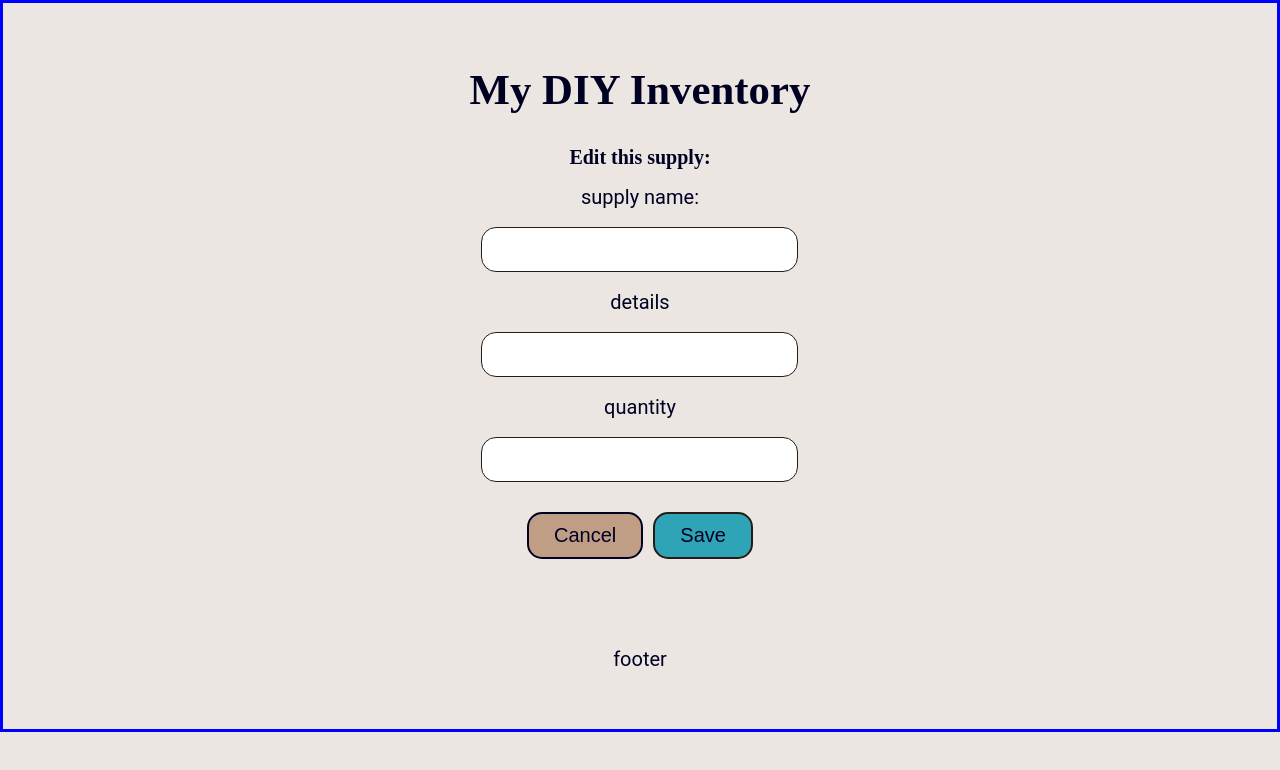
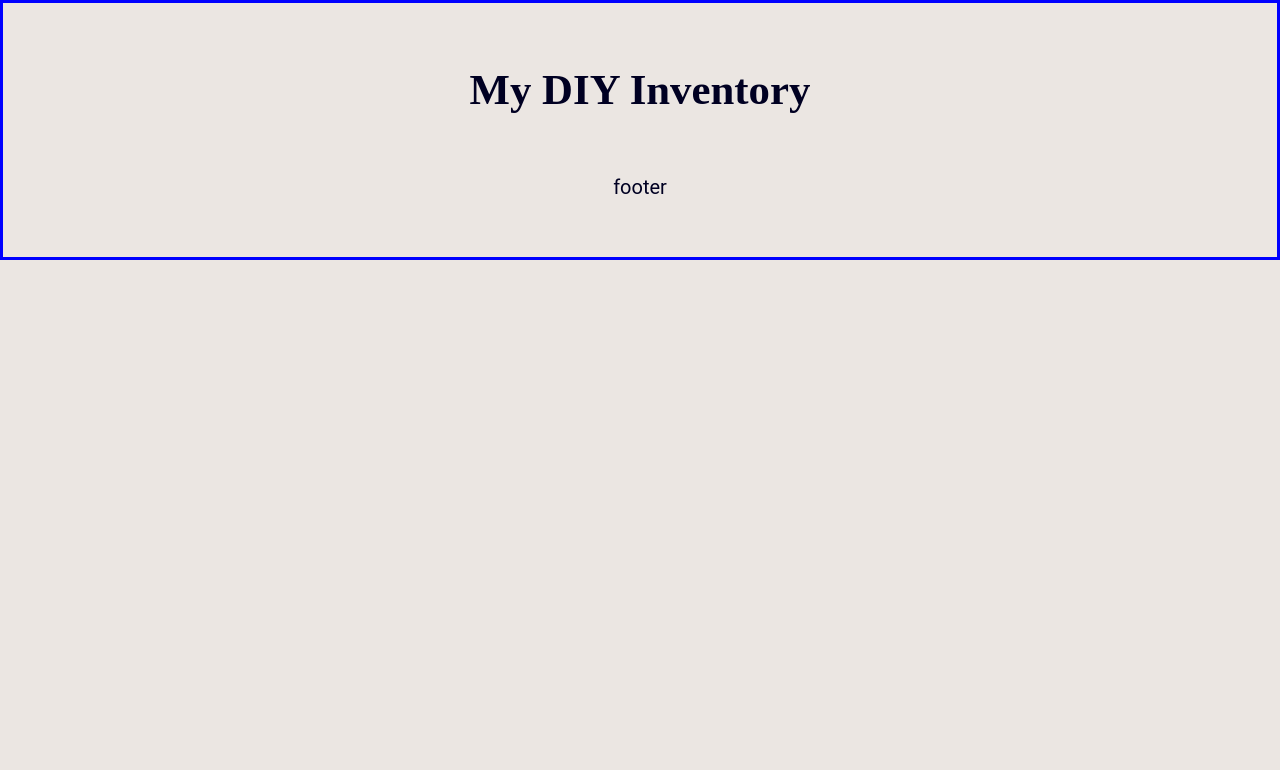
Before and after one commit to Biz-codes/my-diy-inventory-capstone-client, a React (Create React App) app: page /edit-supply in a window 1280 px wide. Shown: the top 770 px of the page. Built offline with nearby package versions, Linux system fonts and the light colour scheme.

Commit message:
commented out edit function for 1.0 release

```diff
--- a/src/App.js
+++ b/src/App.js
@@ -6,7 +6,7 @@ import "./App.css";
 import { BrowserRouter, Route, Switch } from "react-router-dom";
 import AddSupply from "./SuppliesPage/AddSupply";
 import DIYContext from "./DIYContext";
-import EditSupply from './SuppliesPage/EditSupply'
+// import EditSupply from './SuppliesPage/EditSupply'
 import supplies from './dummy'
 
 
@@ -41,7 +41,7 @@ function App() {
             <Route path="/dashboard" component={Dashboard} />
             <Route path="/supplies" component={Supplies} />
             <Route path="/add-supply" component={AddSupply} />
-            <Route path="/edit-supply" component={EditSupply} />
+            {/* <Route path="/edit-supply" component={EditSupply} /> */}
           </Switch>
 
           <footer>footer</footer>
--- a/src/SuppliesPage/EditSupply.js
+++ b/src/SuppliesPage/EditSupply.js
@@ -1,113 +1,113 @@
-import React, { Component } from 'react'
-import { Link } from 'react-router-dom'
-import DIYContext from '../DIYContext'
-import PropTypes from 'prop-types'
+// import React, { Component } from 'react'
+// import { Link } from 'react-router-dom'
+// import DIYContext from '../DIYContext'
+// import PropTypes from 'prop-types'
 
 
-export default class EditSupply extends Component {
-    static propTypes = {
-        history: PropTypes.shape({
-          push: PropTypes.func,
-        }).isRequired,
-      };
+// export default class EditSupply extends Component {
+//     static propTypes = {
+//         history: PropTypes.shape({
+//           push: PropTypes.func,
+//         }).isRequired,
+//       };
 
 
-      componentDidMount() {
-        const  editSupply = (supply_id) => {
-        console.log(supply_id)
-        const value= {
-        editSupply
-      }
+//       componentDidMount() {
+//         const  editSupply = (supply_id) => {
+//         console.log(supply_id)
+//         const value= {
+//         editSupply
+//       }
 
 
-    }
-}
-   static contextType = DIYContext;
+//     }
+// }
+//    static contextType = DIYContext;
 
-    state = {
-        id: '',
-        supply_name: '',
-        details: '',
-        quantity: 1,
-    };
+//     state = {
+//         id: '',
+//         supply_name: '',
+//         details: '',
+//         quantity: 1,
+//     };
 
-    // componentDidMount() {
-    //     const { supplyId } = this.props.match.params;
-    //     this.setState({
-    //         id: this.state.id,
-    //         supply_name: this.state.supply_name,
-    //         details: this.state.details,
-    //         quantity: this.state.quantity,
-    //     })
-    // }
+//     // componentDidMount() {
+//     //     const { supplyId } = this.props.match.params;
+//     //     this.setState({
+//     //         id: this.state.id,
+//     //         supply_name: this.state.supply_name,
+//     //         details: this.state.details,
+//     //         quantity: this.state.quantity,
+//     //     })
+//     // }
 
-    handleEditSupply = (e) => {
-        const { name, value } = e.target;
-        this.setState({ [name]: value })
-    }
+//     handleEditSupply = (e) => {
+//         const { name, value } = e.target;
+//         this.setState({ [name]: value })
+//     }
 
-    handleSubmit = (e) => {
-        e.preventDefault();
-        const { supply_id } = this.props.match.params
-        console.log(supply_id)
-        const { id, supply_name, details, quantity } = e.target;
-        const editedSupply = {
+//     handleSubmit = (e) => {
+//         e.preventDefault();
+//         const { supply_id } = this.props.match.params
+//         console.log(supply_id)
+//         const { id, supply_name, details, quantity } = e.target;
+//         const editedSupply = {
 
-            supply_name: supply_name.value,
-            details: details.value,
-            quantity: quantity.value
-        }
-        console.log(editedSupply);
-        this.context.handleEditSupply(editedSupply)
+//             supply_name: supply_name.value,
+//             details: details.value,
+//             quantity: quantity.value
+//         }
+//         console.log(editedSupply);
+//         this.context.handleEditSupply(editedSupply)
 
-    }
+//     }
 
-    handleClickCancel = () => {
-        this.props.history.push('/supplies')
-      };
+//     handleClickCancel = () => {
+//         this.props.history.push('/supplies')
+//       };
 
-    render() {
-        const { supplyId, supply_name, details, quantity } = this.state
-        return (
+//     render() {
+//         const { supplyId, supply_name, details, quantity } = this.state
+//         return (
 
-            <div className='edit-form'>
-            <form onSubmit={e => this.handleSubmit(e)}>
-                <h3>Edit this supply:</h3>
+//             <div className='edit-form'>
+//             <form onSubmit={e => this.handleSubmit(e)}>
+//                 <h3>Edit this supply:</h3>
 
-                    <label htmlFor="supply_name">supply name:</label>
-                    <input
-                        type='text'
-                        name='supply_name'
-                        value={this.state.supply_name}
-                        onChange={this.handleEditSupply}
-                    />
-                    <label htmlFor='details'>details</label>
-                    <input
-                        type='text'
-                        name='details'
-                        value={this.context.value}
-                        onChange={this.handleEditSupply}
-                    />
-                    <label htmlFor='quantity'>quantity</label>
-                    <input
-                        type='number'
-                        name='quantity'
-                        value={this.context.value}
-                        onChange={this.handleEditSupply}
-                    />
+//                     <label htmlFor="supply_name">supply name:</label>
+//                     <input
+//                         type='text'
+//                         name='supply_name'
+//                         value={this.state.supply_name}
+//                         onChange={this.handleEditSupply}
+//                     />
+//                     <label htmlFor='details'>details</label>
+//                     <input
+//                         type='text'
+//                         name='details'
+//                         value={this.context.value}
+//                         onChange={this.handleEditSupply}
+//                     />
+//                     <label htmlFor='quantity'>quantity</label>
+//                     <input
+//                         type='number'
+//                         name='quantity'
+//                         value={this.context.value}
+//                         onChange={this.handleEditSupply}
+//                     />
 
 
-                <div className='buttons'>
-                    <button type='button' onClick={this.handleClickCancel}>
-                        Cancel
-                    </button>
-                    <button type='submit'>
-                        Save
-                    </button>
-                </div>
+//                 <div className='buttons'>
+//                     <button type='button' onClick={this.handleClickCancel}>
+//                         Cancel
+//                     </button>
+//                     <button type='submit'>
+//                         Save
+//                     </button>
+//                 </div>
 
-            </form>
-            </div>
-        )
-    }
-}
+//             </form>
+//             </div>
+//         )
+//     }
+// }
--- a/src/SuppliesPage/SupplyItem.js
+++ b/src/SuppliesPage/SupplyItem.js
@@ -23,9 +23,9 @@ export default class SupplyItem extends Component {
         <h3>{this.props.supply_name}</h3>
         <p>Details: {this.props.details}</p>
         <p>Quantity: {this.props.quantity}</p>
-        <button>
+        {/* <button>
           <Link to="/edit-supply">Edit</Link>
-        </button>
+        </button> */}
         <button
           type="button"
           className="delete"
```
Also changed, not shown: 1 other file (tests, documents, lock files or other folders).
